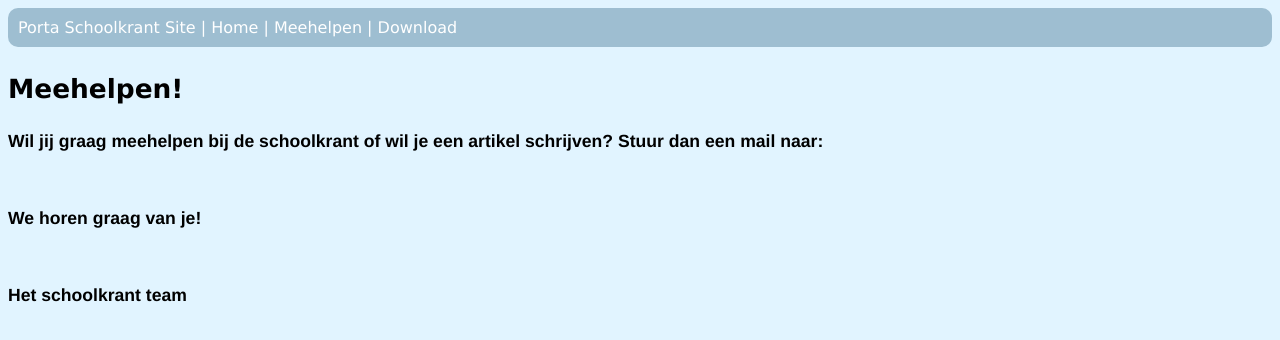
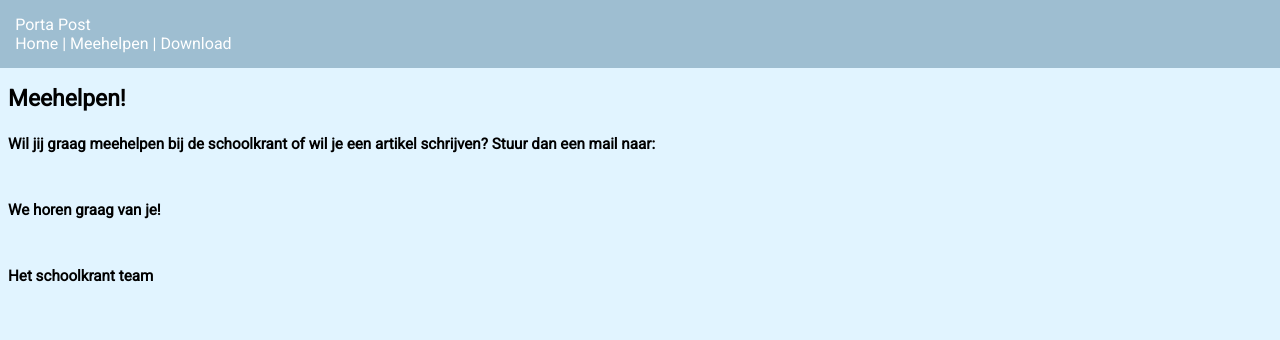
Before and after one commit to Rowanlikesdonuts/portaschoolkrant, a plain HTML site: page meedoen.html in a window 1280 px wide. Drawn offline with Linux system fonts and the light colour scheme.

Commit message:
Update meedoen.html

```diff
--- a/meedoen.html
+++ b/meedoen.html
@@ -1,20 +1,23 @@
 <!DOCTYPE html>
 <html>
   <head>
-    <title>Porta krant</title>
-
+    <title>Porta Post</title>
+    <link rel="preconnect" href="https://fonts.googleapis.com">
+    <link rel="preconnect" href="https://fonts.gstatic.com" crossorigin>
+    <link href="https://fonts.googleapis.com/css2?family=Roboto&display=swap" rel="stylesheet">
        <style>
-
-	      	       html {
-  font-size: calc(1.5em - 0.5vw);
-}
 		.title-bar {
 			background-color: #9EBED1;
 			color: white;
-			padding: 10px;
+			padding: 1rem;
 			font-size: 16px;
-			border-radius: 10px;
-			font-family: Verdana
+			/*border-radius: 10px;*/
+			font-family: 'Roboto', sans-serif;
+			top: 0;
+      left: 0;
+      position: fixed;
+      width: 100%;
+      z-index: 1;
 		}
 	       a:link {
   color: white;
@@ -74,6 +77,10 @@ h2 {
   font-family: Helvetica
 }
 
+html {
+  font-size: calc(1.75em - 1vw);
+}
+
 </style>
 	   <style>
        img {
@@ -91,10 +98,11 @@ h2 {
     </style>
   </head>
   <body style="background-color:#E1F4FF;">
-    <div class="title-bar">Porta Schoolkrant Site | <a href="/portaschoolkrant/index.html" class="fade-out-link">Home</a> | <a href="/portaschoolkrant/meedoen.html" class="fade-out-link">Meehelpen</a> | <a href="/portaschoolkrant/download.html" class="fade-out-link">Download</a></div>
-    <div class="fade-out"><div class="fade-in"><H1><p>Meehelpen! </p></H1>
+    <div class="title-bar">Porta Post<br><a href="/portaschoolkrant/index.html" class="fade-out-link">Home</a> | <a href="/portaschoolkrant/meedoen.html" class="fade-out-link">Meehelpen</a> | <a href="/portaschoolkrant/download.html" class="fade-out-link">Download</a></div>
+    <div class="fade-out"><div class="fade-in">
+      <br><br><br><H1 style="font-family: Roboto", sans-serif;><p>Meehelpen! </p></H1>
 
-    <H2><p>Wil jij graag meehelpen bij de schoolkrant of wil je een artikel schrijven? Stuur dan een mail naar:</p>
+    <H2 style="font-family: Roboto", sans-serif;><p>Wil jij graag meehelpen bij de schoolkrant of wil je een artikel schrijven? Stuur dan een mail naar:</p>
 
       <br><p>We horen graag van je!</p><br>
       <p>Het schoolkrant team</p></H2></div></div>
```
